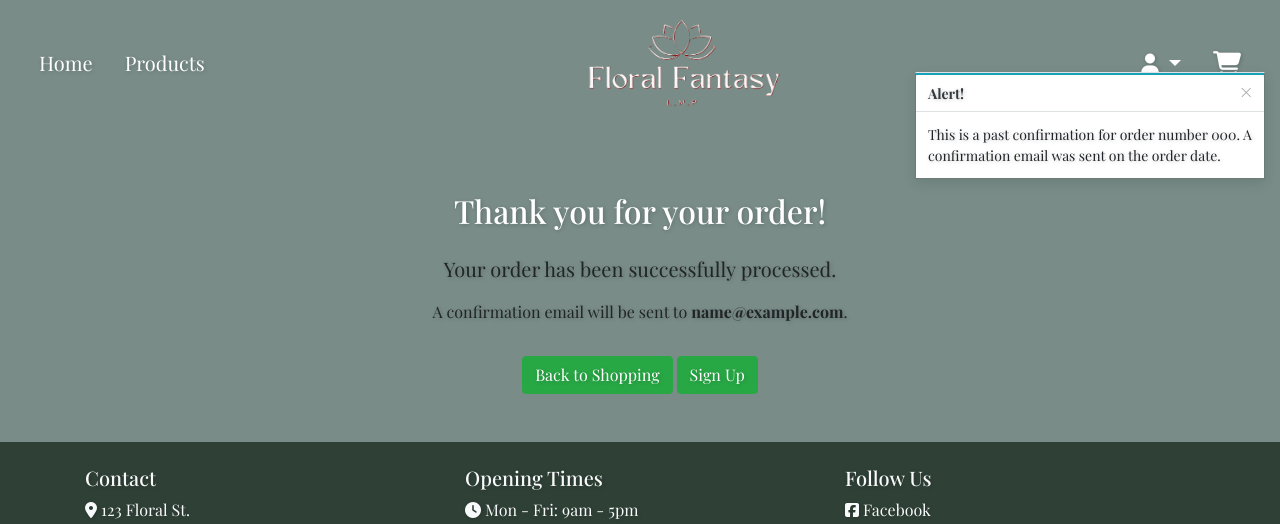
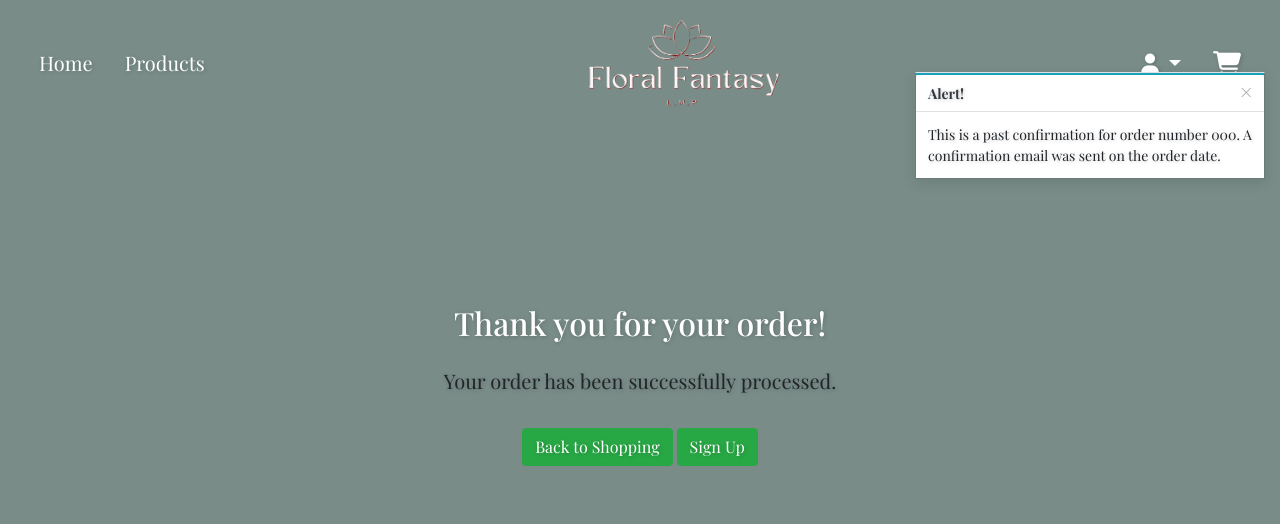
Before and after one commit to jessi25924/floral_fantasy, a Django app: page /profile/order_history/000 in a window 1280 px wide. Shown: the top 524 px of the page. Run offline with Django 4.2, Linux system fonts and the light colour scheme; tables that the repository leaves empty hold one stand-in row (values such as "Sample post"); some libraries are stand-ins or nearby versions; some web fonts are replaced.

Commit message:
fix footer layout

```diff
--- a/checkout/templates/checkout/checkout_success.html
+++ b/checkout/templates/checkout/checkout_success.html
@@ -1,7 +1,7 @@
 {% extends "base.html" %}
 
 {% block page_header %}
-    <div class="container header-container mt-5 py-5">
+    <div class="container header-container checkout-success mt-5 py-5">
         <div class="row">
             <div class="col"></div>
         </div>
@@ -9,10 +9,9 @@
 {% endblock %}
 
 {% block content %}
-<div class="container text-center py-5">
+<div class="container text-center mt-5 mb-5 py-5">
     <h2 class="text-white mb-4">Thank you for your order!</h2>
     <p class="lead">Your order has been successfully processed.</p>
-    <p class="text-black">A confirmation email will be sent to <strong>{{ order.email }}</strong>.</p>
 
     {% if user.is_authenticated %}
         <a href="{% url 'products:product_list' %}" class="btn btn-success mt-3">Continue Shopping</a>
--- a/static/css/base.css
+++ b/static/css/base.css
@@ -107,6 +107,10 @@ footer {
   padding-bottom: 2rem; /* space above footer */
 }
 
+.checkout-success {
+    padding: 5rem !important;
+}
+
 
 /* Allauth form formatting */
 
```
